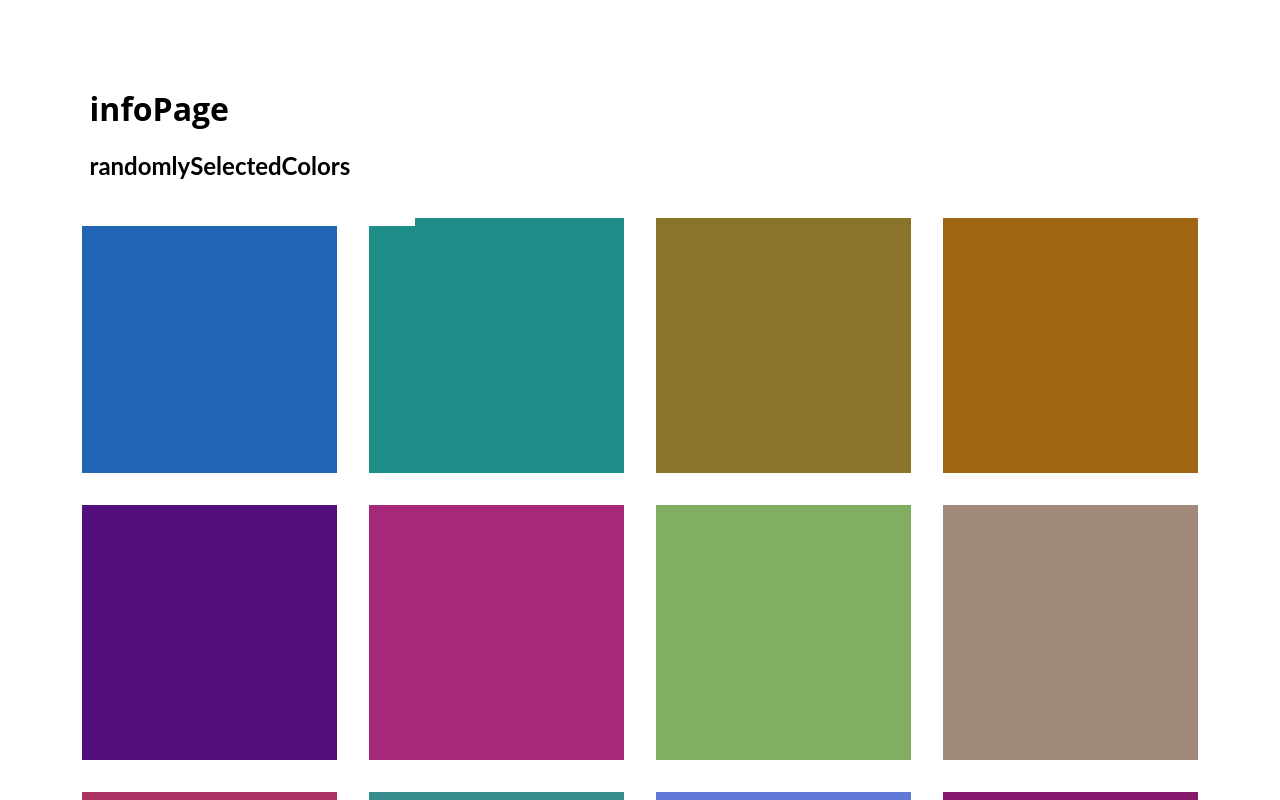
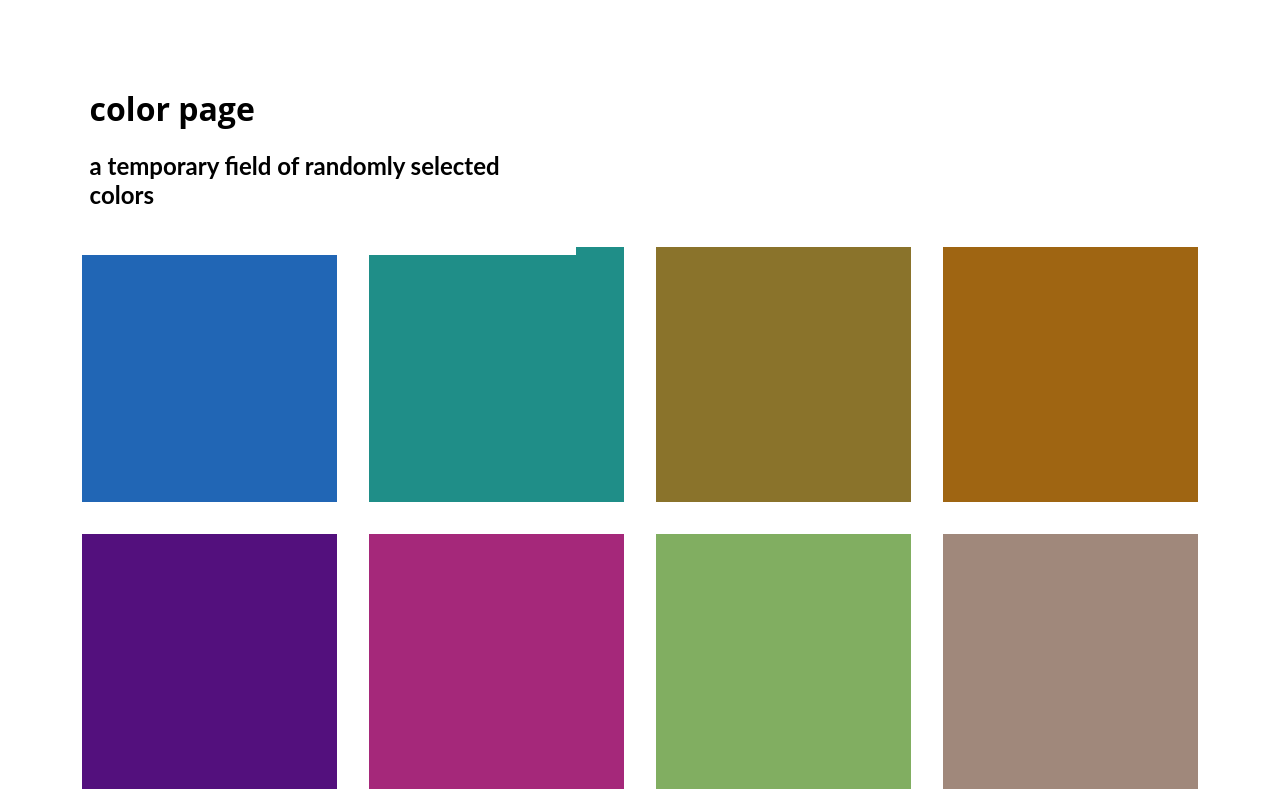
Before and after one commit to mkhainfo/infoPage, a React (Create React App) app: page / in a window 1280 px wide. Shown: the top 800 px of the page. Built offline with nearby package versions, Linux system fonts and the light colour scheme.

Commit message:
card resized, text edits

```diff
--- a/src/App.js
+++ b/src/App.js
@@ -12,47 +12,30 @@ const aColor = () => {
 }
 
 class InfoCard extends Component {
-  constructor(props) {
-    super(props)
-    this.state = {
-      w: 0,
-    }
-  }
-
-  cardStyles = () => {
-    return {
-      width: `${this.state.w}px`
-    }
-  }
 
   closeModal = e => {
     this.props.toggleModal(false)
     console.log('close')
   }
 
-  componentDidMount() {
-    let w = document.getElementById('fit').offsetWidth
-    this.setState({w})
-  }
-
   render() {
     return (
       this.props.displayModal ?
-      <div style={{...styles.card, ...this.cardStyles()}}>
+      <div style={styles.card}>
         <h1 style={styles.title} >
           <button style={styles.button} onClick={this.closeModal}>
             back
           </button>
-          a color
+          this color is
         </h1>
         <h2><span id="fit">
           {this.props.content}
         </span></h2>
       </div> :
-      <div style={{...styles.card, ...this.cardStyles()}}>
-        <h1>infoPage</h1>
+      <div style={styles.card}>
+        <h1>color page</h1>
         <h2><span id="fit">
-          randomlySelectedColors
+          a temporary field of randomly selected colors
         </span></h2>
       </div>
     )
@@ -251,6 +234,8 @@ const styles = {
     margin: 0,
     padding: '2vw 5vw 2vw 2vw', // top right bottom left
     backgroundColor: 'white',
+    minWidth: '300px',
+    maxWidth: '33vw'
   },
 
   title: {
```
Also changed, not shown: 1 other file (tests, documents, lock files or other folders).
